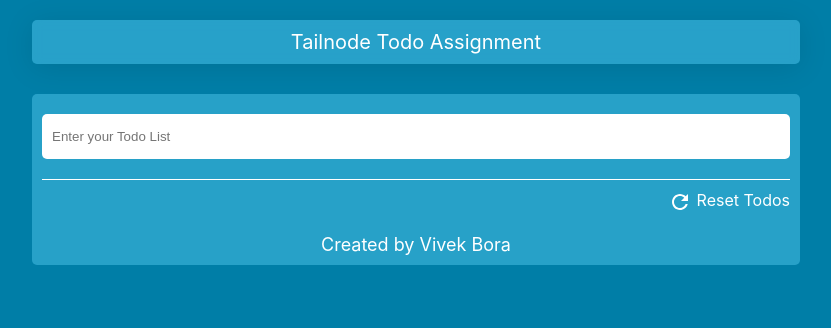
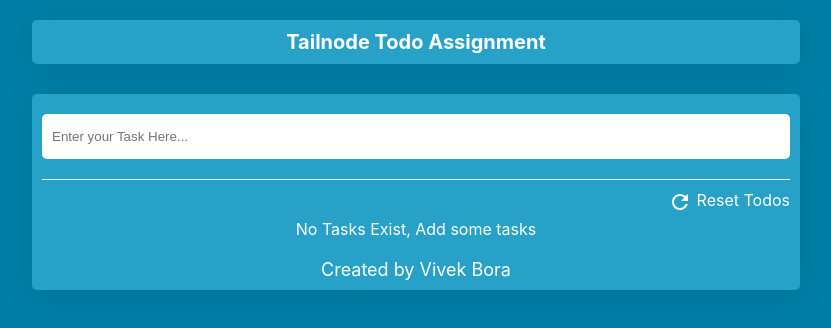
Before and after one commit to BoraVivek/tailnode_todo, a React (Create React App) app: page / in a window 1280 px wide. Shown: the top 328 px of the page, without its empty margins (224-1055 px from the left). Built offline with nearby package versions, Linux system fonts and the light colour scheme.

Commit message:
Firebase and Deployment and Some optimization

```diff
--- a/src/App.js
+++ b/src/App.js
@@ -78,7 +78,7 @@ function App() {
 
       <main className='todo_container'>
         <section id='input_section'>
-          <input type="text" className='todo_input' name='todo_input' value={todoInput} placeholder='Enter your Todo List' onChange={(e) => setTodoInput(e.target.value)} onKeyUp={handleTodoSubmit} />
+          <input type="text" className='todo_input' name='todo_input' value={todoInput} placeholder='Enter your Task Here...' onChange={(e) => setTodoInput(e.target.value)} onKeyUp={handleTodoSubmit} />
         </section>
 
         <section id='todo_items'>
@@ -87,7 +87,9 @@ function App() {
             Reset Todos
           </div>
           <ul className='todo_items_list'>
-            {todos.map((todo) => <TodoList key={todo.todo_id} todo={todo} markComplete={handleMarkComplete} />)}
+            {todos.length > 0 ?
+            todos.map((todo) => <TodoList key={todo.todo_id} todo={todo} markComplete={handleMarkComplete} />) :
+            <div className='tasks_dont_exist'>No Tasks Exist, Add some tasks</div>}
           </ul>
         </section>
 
--- a/src/components/TodoList.js
+++ b/src/components/TodoList.js
@@ -3,13 +3,10 @@ import Moment from 'react-moment';
 
 function TodoList({ todo, markComplete }) {
     return (
-        <li className='todo_item' onClick={() => markComplete(todo.todo_id)}>
+        <li className={`todo_item ${todo.completed_at != null ? "completed_task" : ''}`}  onClick={() => markComplete(todo.todo_id)}>
             <div className='todo_title'>
                 {todo.title}
             </div>
-            {/* <div className='todo_category'>
-                Category
-              </div> */}
             {todo.completed_at &&
                 <div className='due_date'>
                      <img alt='created_at' src='./icons/completed.svg' />Completed:
--- a/src/styles/App.css
+++ b/src/styles/App.css
@@ -24,9 +24,10 @@
   padding: 10px;
   border-radius: 5px;
   font-size: 20px;
-  backdrop-filter: blur(5px);
+  font-weight: bold;
   box-shadow: var(--box-shadow);
 }
+
 
 
 
@@ -37,6 +38,7 @@
   margin: 30px auto;
   padding: 10px;
   border-radius: 5px;
+  box-shadow: var(--box-shadow);
 }
 
 #input_section{
@@ -70,7 +72,7 @@
   display: flex;
   color: white;
   gap: 5px;
-  justify-content: end;
+  justify-content: flex-end;
   margin-top: 10px;
   cursor: pointer;
 }
@@ -83,6 +85,10 @@
   border-radius: 5px;
   position: relative;
   margin-top: 15px;
+}
+
+.completed_task{
+  background-color: rgb(96, 95, 95);
 }
 
 .todo_title{
@@ -103,7 +109,7 @@
   display: flex;
   gap: 3px;
   align-items: center;
-  justify-content: end;
+  justify-content: flex-end;
 }
 
 .due_date{
@@ -121,58 +127,7 @@ footer{
   font-size: 18px;
 }
 
-
-
-
-
-
-
-
-
-
-
-
-
-
-
-
-
-
-.App {
+.tasks_dont_exist{
+  color: white;
   text-align: center;
 }
-
-.App-logo {
-  height: 40vmin;
-  pointer-events: none;
-}
-
-@media (prefers-reduced-motion: no-preference) {
-  .App-logo {
-    animation: App-logo-spin infinite 20s linear;
-  }
-}
-
-.App-header {
-  background-color: #282c34;
-  min-height: 100vh;
-  display: flex;
-  flex-direction: column;
-  align-items: center;
-  justify-content: center;
-  font-size: calc(10px + 2vmin);
-  color: white;
-}
-
-.App-link {
-  color: #61dafb;
-}
-
-@keyframes App-logo-spin {
-  from {
-    transform: rotate(0deg);
-  }
-  to {
-    transform: rotate(360deg);
-  }
-}
```
Also changed, not shown: firebase.json (added), 2 other files (tests, documents, lock files or other folders).
